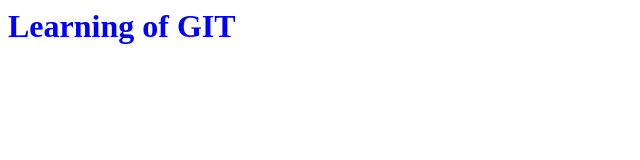
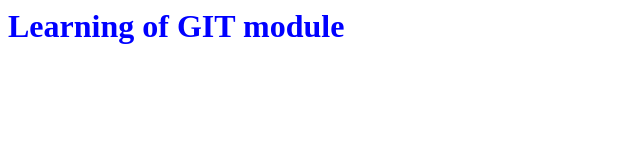
Before and after one commit to JINISHAM/5196920_JINISHA, a plain HTML site: page index.html in a window 1280 px wide. Shown: the whole page, without its empty margins (0-640 px from the left). Drawn offline with Linux system fonts and the light colour scheme.

Commit message:
changed h1 tag from git to git module

```diff
--- a/index.html
+++ b/index.html
@@ -5,6 +5,6 @@
         </style>
     </head>
     <body>
-        <h1>Learning of GIT</h1>
+        <h1>Learning of GIT module</h1>
     </body>
 </html>
```
